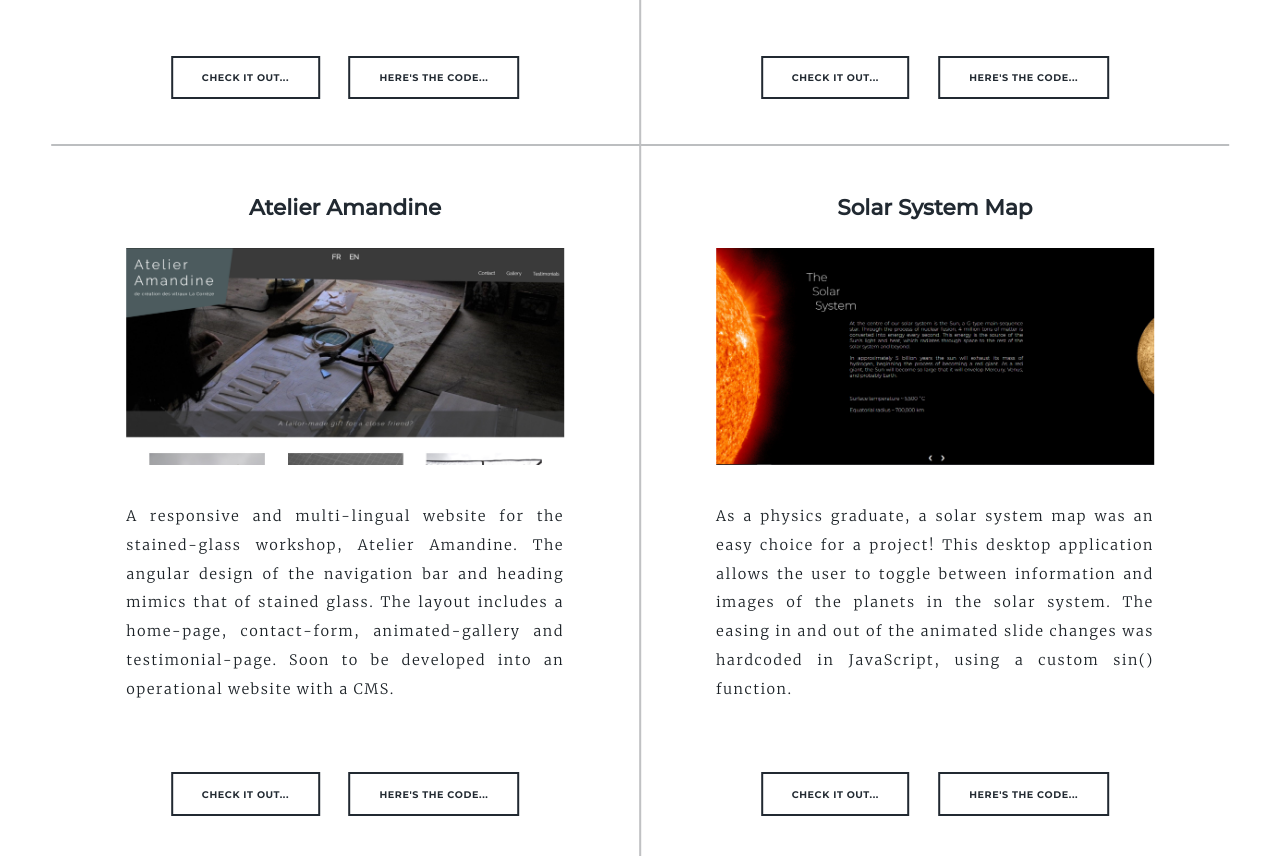
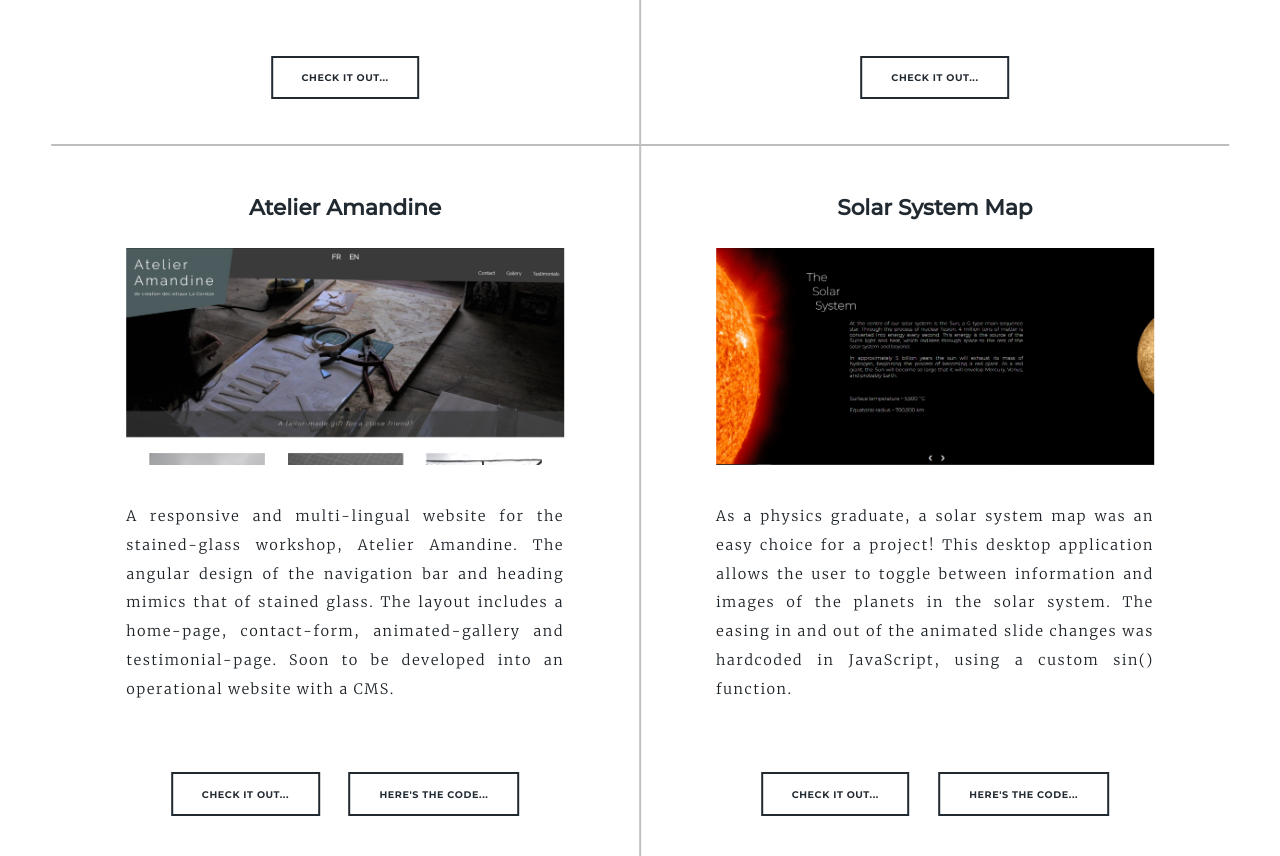
Before and after one commit to teneal95/teneal95.github.io, a plain HTML site: page index.html in a window 1280 px wide. Shown: the part 1815-2671 px from the top of the page. Drawn offline with Linux system fonts and the light colour scheme.

Commit message:
Update index.html

```diff
--- a/index.html
+++ b/index.html
@@ -36,7 +36,6 @@
           </div>
           <div class="btnWrapper">
             <a href="https://teneal95.github.io/AtelierAmandine/" class="button" target="_blank">Check it out...</a>
-            <a href="https://github.com/teneal95/AtelierAmandine" class="button" target="_blank">Here's the code...</a>
           </div>
         </div>
         <div class="portfolioItem Right">
@@ -47,7 +46,6 @@
           </div>
           <div class="btnWrapper">
             <a href="https://teneal95.github.io/SolarSystemMap/" class="button" target="_blank">Check it out...</a>
-            <a href="https://github.com/teneal95/SolarSystemMap" class="button" target="_blank">Here's the code...</a>
           </div>
         </div>
       </div>
```
